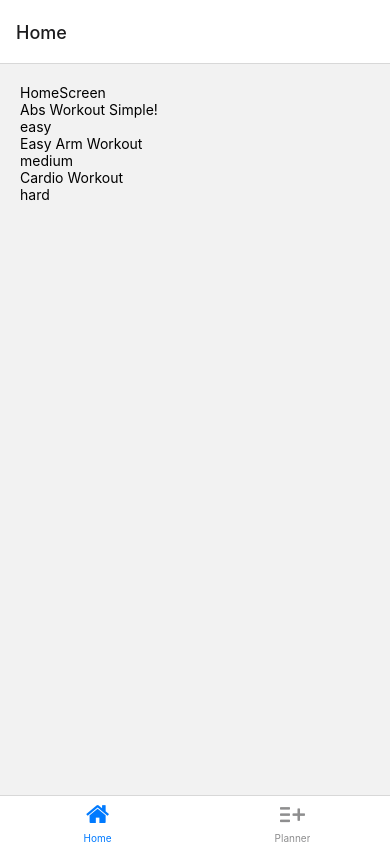
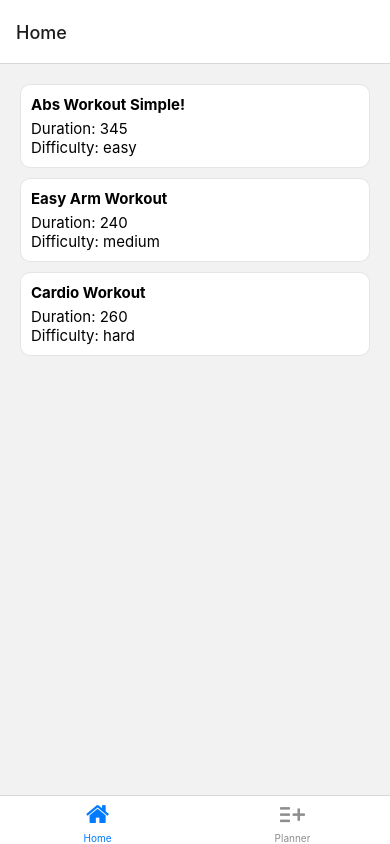
Before and after one commit to DrewIndeed/react-native-projects, a React Native app in the folder workout-app/: screen /Home in a window 390 px wide. Built offline with nearby package versions, Linux system fonts and the light colour scheme.

Commit message:
13. workout-app: styling WorkoutItem

```diff
--- a/workout-app/components/WorkoutItem.tsx
+++ b/workout-app/components/WorkoutItem.tsx
@@ -1,11 +1,34 @@
-import { View, Text } from 'react-native';
+import { View, Text, StyleSheet } from 'react-native';
 import { Workout } from '../types/data';
 
 export default function renderItem({ item }: { item: Workout }) {
   return (
-    <View>
-      <Text>{item.name}</Text>
-      <Text>{item.difficulty}</Text>
+    <View style={styles.container}>
+      <Text style={styles.name}>{item.name}</Text>
+      <Text style={styles.duration}>Duration: {item.duration}</Text>
+      <Text style={styles.difficulty}>Difficulty: {item.difficulty}</Text>
     </View>
   );
 }
+
+const styles = StyleSheet.create({
+  container: {
+    borderRadius: 10,
+    borderColor: 'rgba(0,0,0,0.1)',
+    borderWidth: 1,
+    padding: 10,
+    marginBottom: 10,
+    backgroundColor: '#fff'
+  },
+  name: {
+    fontSize: 15,
+    fontWeight: 'bold',
+    marginBottom: 5,
+  },
+  duration: {
+    fontSize: 15,
+  },
+  difficulty: {
+    fontSize: 15,
+  },
+});
--- a/workout-app/screens/HomeScreen.tsx
+++ b/workout-app/screens/HomeScreen.tsx
@@ -7,7 +7,6 @@ import WorkoutItem from '../components/WorkoutItem';
 const HomeScreen = ({ navigation }: NativeStackHeaderProps) => {
   return (
     <View style={styles.container}>
-      <Text>HomeScreen</Text>
       <FlatList
         // data here is the WHOLE ARRAY OF OBJECTS
         // data is read from a JSON file so dont know what tah hell is the tpye
```
